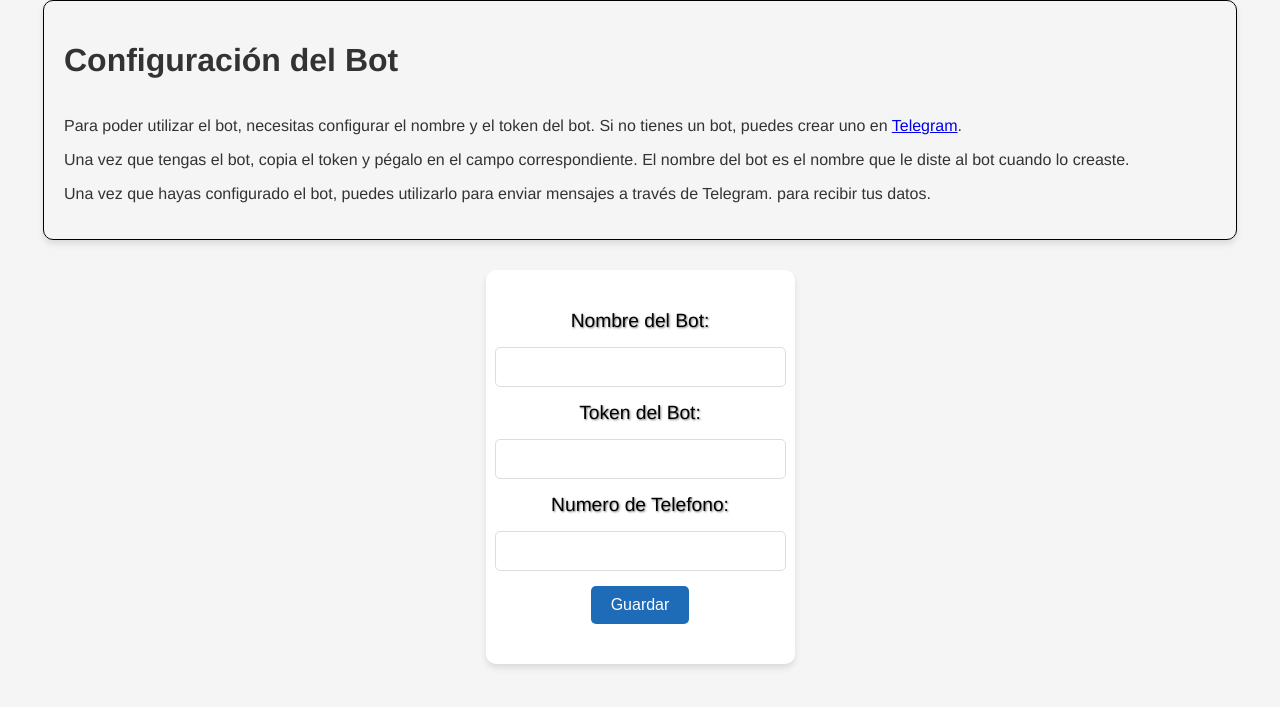
After one commit to FlEtsv/sensorStats, a Flask app: page /bot in a window 1280 px wide. The commit adds this page. Shown: the top 707 px of the page. Run offline with Flask 2, Linux system fonts and the light colour scheme.

```diff
--- a/app.py
+++ b/app.py
@@ -1,22 +1,135 @@
 import atexit
+import logging
+import traceback
 
 from apscheduler.schedulers.background import BackgroundScheduler
-from flask import Flask, render_template, request, redirect, url_for
+from flask import Flask, render_template, request, redirect, url_for, jsonify
 import json
 import os
 import requests
 import datetime
 
+import auxiliar.utilidades
 from auxiliar import sesion
 from auxiliar.action import evaluar, evaluarIndex
-from auxiliar.data import get_data, save_to_historical_data, get_historical_data
+from auxiliar.data import get_data, save_to_historical_data, get_historical_data, get_data_boolean
+from auxiliar.manipulacionDatos.sqlite import guardarDatosWeb, create_database
 from auxiliar.reloadData import tarea_programada
-from auxiliar.utilidades import construirAPI, sacarCoordenadas
 
 app = Flask(__name__)
 app.secret_key = 'supersecretkey'
 
+#ruta para el bot obtenga los datos
+@app.route('/get_data_bot', methods=['GET'])
+def get_data_bot():
+    try:
+        api = auxiliar.utilidades.construirAPI(sesion.session.get_instance().get_ip_port(), sesion.session.get_instance().get_vin())
+        data = get_data(api)
+        if data:
+            last_position = data.get('last_position', {}).get('geometry', {}).get('coordinates', [0, 0])
+            coordinates = [last_position[1], last_position[0]]  # Leaflet uses [lat, lon]
+            battery_voltage = data.get('battery', {}).get('voltage', 0)
+            energy = data.get('energy', [{}])[0]
+            autonomy = energy.get('autonomy', 0)
+            charging = energy.get('charging', {})
+            charging_mode = charging.get('charging_mode', "N/A")
+            charging_status = charging.get('status', "N/A")
+            level = energy.get('level', 0)
+            environment = data.get('environment', {})
+            air_temp = environment.get('air', {}).get('temp', 0)
+            luminosity_day = environment.get('luminosity', {}).get('day', False)
+            kinetic = data.get('kinetic', {})
+            acceleration = kinetic.get('acceleration', 0)
+            speed = kinetic.get('speed', 0)
+            preconditioning = data.get('preconditionning', {}).get('air_conditioning', {})
+            preconditioning_status = preconditioning.get('status', "N/A")
+            mileage = data.get('timed_odometer', {}).get('mileage', 0)
 
+            save_to_historical_data({
+                'battery_voltage': battery_voltage,
+                'autonomy': autonomy,
+                'charging_mode': charging_mode,
+                'charging_status': charging_status,
+                'level': level,
+                'air_temp': air_temp,
+                'luminosity_day': luminosity_day,
+                'acceleration': acceleration,
+                'speed': speed,
+                'preconditioning_status': preconditioning_status,
+                'mileage': mileage
+            })
+            return jsonify({
+                'voltaje': battery_voltage,
+                'autonomia': autonomy,
+                'modo_carga': charging_mode,
+                'estatus_carga': charging_status,
+                'nivel': level,
+                'temperatura': air_temp,
+                'luces_dia': luminosity_day,
+                'aceleracion': acceleration,
+                'velocidad': speed,
+                'estado_precon': preconditioning_status,
+                'kilometros': mileage,
+                'coordenadas': coordinates,
+                'test_value': 12  # Add a test value for the test case
+            }), 200
+        else:
+            return jsonify({
+                'Error': 'Error obteniendo los datos.',
+                'voltaje': 0,
+                'autonomia': 0,
+                'modo_carga': "N/A",
+                'estatus_carga': "N/A",
+                'nivel': 0,
+                'temperatura': 0,
+                'luces_dia': False,
+                'aceleracion': 0,
+                'velocidad': 0,
+                'estado_precon': "N/A",
+                'kilometros': 0,
+                'coordenadas': [0, 0],
+                'test_value': 12  # Add a test value for the test case
+            }), 200
+    except Exception as e:
+        print(f"Error en la representación de los datos: {e}")
+        return jsonify({
+                'Error': 'Error obteniendo los datos.',
+                'voltaje': 0,
+                'autonomia': 0,
+                'modo_carga': "N/A",
+                'estatus_carga': "N/A",
+                'nivel': 0,
+                'temperatura': 0,
+                'luces_dia': False,
+                'aceleracion': 0,
+                'velocidad': 0,
+                'estado_precon': "N/A",
+                'kilometros': 0,
+                'coordenadas': [0, 0],
+                'test_value': 12  # Add a test value for the test case
+            }), 200
+@app.route('/bot', methods=['GET', 'POST'])
+def bot():
+    if request.method == 'POST':
+        bot_name = request.form['name']
+        bot_token = request.form['token']
+        phone_number = request.form['Numero']
+        create_database()
+        # Save the bot configuration to a sqlite database
+        codigoVerificacion = guardarDatosWeb(bot_name, bot_token, phone_number)
+
+        # Redirect to a success page or render a template
+        return redirect(url_for('success', codigoVerificacion=codigoVerificacion))
+
+    return render_template('BotDisplay.html')
+
+@app.route('/success/<codigoVerificacion>')
+def success(codigoVerificacion):
+    return render_template('success.html', codigoVerificacion=codigoVerificacion)
+
+@app.route('/configuracionBot')
+def configuracionBot():
+    return render_template('BotDisplay.html')
 
 # Ruta para mostrar los últimos registros de un dato específico
 @app.route('/data/<data_type>')
@@ -31,51 +144,77 @@ def show_data(data_type):
     for entry in data:
         entry['color'] = evaluar(entry['value'], data_type)
 
-
     return render_template('data.html', data=data, data_type=data_type)
-
 
 
 @app.route('/connect', methods=['POST'])
 def connect():
     file_path = 'data/historialDatos/data.json'
-    # Asegurarse de que el directorio existe antes de escribir el archivo
-    os.makedirs(os.path.dirname(file_path), exist_ok=True)
-    # Guardar los datos de conexión en data.json
-    with open(file_path, 'w') as f:
-        json.dump(request.form.to_dict(), f)
+    try:
+        # Log the request form data
+        print(f"Request form data: {request.form}")
+        # Log the session updates
+        vin = request.form['vin']
+        ip_port = request.form['ip_port']
 
-    sesion.session.get_instance().set_vin(request.form['vin'])
-    sesion.session.get_instance().set_ip_port(request.form['ip_port'])
-    return redirect(url_for('index'))
+        # Ensure the directory exists before writing the file
+        os.makedirs(os.path.dirname(file_path), exist_ok=True)
+
+        if get_data_boolean(auxiliar.utilidades.construirAPI(ip_port, vin)):
+            # Save the connection data to data.json
+            with open(file_path, 'w') as f:
+                json.dump(request.form.to_dict(), f)
+            sesion.session.get_instance().set_vin(vin)
+            sesion.session.get_instance().set_ip_port(ip_port)
+
+            # guardar estos datos en el json
+            return redirect(url_for('index_get')), 302
+        else:
+            vin = ''
+            ip_port = ''
+            sesion.session.get_instance().set_vin(vin)
+            sesion.session.get_instance().set_ip_port(ip_port)
+            return redirect(url_for('index_get')), 302
 
 
-@app.route('/', methods=['GET', 'POST'])
-def index():
+
+        print(f"Setting session VIN: {vin}")
+        print(f"Setting session IP/Port: {ip_port}")
+
+    except Exception as e:
+        print(f"Error in connect route: {e}")
+        traceback.print_exc()
+        return jsonify({"error": f"Error saving data: {str(e)}"}), 500
+
+@app.route('/', methods=['GET'])
+def index_get():
     file_path = 'data/historialDatos/data.json'
 
+    # Ensure the directory exists before reading the file
+    os.makedirs(os.path.dirname(file_path), exist_ok=True)
+
+    # Initialize data
+    data = {}
+
+    # Check if the file exists
     if not os.path.exists(file_path):
-        os.makedirs(os.path.dirname(file_path), exist_ok=True)
         with open(file_path, 'w') as f:
-            json.dump({}, f)
-
-    if request.method == 'POST':
-        with open(file_path, 'w') as f:
-            json.dump(request.form.to_dict(), f)
-        return redirect(url_for('index'))
-
-    try:
-        with open(file_path, 'r') as f:
-            data = json.load(f)
-    except json.JSONDecodeError:
-        print("Error decodificando data.json")
-        data = {}
+            json.dump(data, f)
+    else:
+        try:
+            with open(file_path, 'r') as f:
+                data = json.load(f)
+        except json.JSONDecodeError:
+            logging.error("Error decoding data.json")
+            return jsonify({"error": "Error obteniendo los datos"}), 200
 
     ip_port = data.get('ip_port', '')
     vin = data.get('vin', '')
     sesion.session.get_instance().clear()
+    sesion.session.get_instance().set_ip_port(ip_port)
+    sesion.session.get_instance().set_vin(vin)
 
-    # Inicializar variables por defecto
+    # Initialize default variables
     battery_voltage = 0
     autonomy = 0
     charging_mode = "N/A"
@@ -92,47 +231,55 @@ def index():
     api_url = ''
 
     if ip_port and vin:
-        api_url = f"http://{ip_port}/get_vehicleinfo/{vin}?from_cache=1"
-        data = get_data(api_url)
-        if data:
-            try:
-                last_position = data.get('last_position', {}).get('geometry', {}).get('coordinates', [0, 0])
-                coordinates = [last_position[1], last_position[0]]  # Leaflet uses [lat, lon]
-                battery_voltage = data.get('battery', {}).get('voltage', 0)
-                energy = data.get('energy', [{}])[0]
-                autonomy = energy.get('autonomy', 0)
-                charging = energy.get('charging', {})
-                charging_mode = charging.get('charging_mode', "N/A")
-                charging_status = charging.get('status', "N/A")
-                level = energy.get('level', 0)
-                environment = data.get('environment', {})
-                air_temp = environment.get('air', {}).get('temp', 0)
-                luminosity_day = environment.get('luminosity', {}).get('day', False)
-                kinetic = data.get('kinetic', {})
-                acceleration = kinetic.get('acceleration', 0)
-                speed = kinetic.get('speed', 0)
-                preconditioning = data.get('preconditionning', {}).get('air_conditioning', {})
-                preconditioning_status = preconditioning.get('status', "N/A")
-                mileage = data.get('timed_odometer', {}).get('mileage', 0)
+        if get_data_boolean(auxiliar.utilidades.construirAPI(ip_port, vin)):
+            api_url = f"http://{ip_port}/get_vehicleinfo/{vin}?from_cache=1"
+            data = get_data(api_url)
+            if data:
+                try:
+                    last_position = data.get('last_position', {}).get('geometry', {}).get('coordinates', [0, 0])
+                    coordinates = [last_position[1], last_position[0]]  # Leaflet uses [lat, lon]
+                    battery_voltage = data.get('battery', {}).get('voltage', 0)
+                    energy = data.get('energy', [{}])[0]
+                    autonomy = energy.get('autonomy', 0)
+                    charging = energy.get('charging', {})
+                    charging_mode = charging.get('charging_mode', "N/A")
+                    charging_status = charging.get('status', "N/A")
+                    level = energy.get('level', 0)
+                    environment = data.get('environment', {})
+                    air_temp = environment.get('air', {}).get('temp', 0)
+                    luminosity_day = environment.get('luminosity', {}).get('day', False)
+                    kinetic = data.get('kinetic', {})
+                    acceleration = kinetic.get('acceleration', 0)
+                    speed = kinetic.get('speed', 0)
+                    preconditioning = data.get('preconditionning', {}).get('air_conditioning', {})
+                    preconditioning_status = preconditioning.get('status', "N/A")
+                    mileage = data.get('timed_odometer', {}).get('mileage', 0)
 
-                save_to_historical_data({
-                    'battery_voltage': battery_voltage,
-                    'autonomy': autonomy,
-                    'charging_mode': charging_mode,
-                    'charging_status': charging_status,
-                    'level': level,
-                    'air_temp': air_temp,
-                    'luminosity_day': luminosity_day,
-                    'acceleration': acceleration,
-                    'speed': speed,
-                    'preconditioning_status': preconditioning_status,
-                    'mileage': mileage
-                })
-            except Exception as e:
-                print(f"Error en la representación de los datos: {e}")
-                error = "Error en la representación de los datos. Por favor, inténtelo de nuevo más tarde."
+                    save_to_historical_data({
+                        'battery_voltage': battery_voltage,
+                        'autonomy': autonomy,
+                        'charging_mode': charging_mode,
+                        'charging_status': charging_status,
+                        'level': level,
+                        'air_temp': air_temp,
+                        'luminosity_day': luminosity_day,
+                        'acceleration': acceleration,
+                        'speed': speed,
+                        'preconditioning_status': preconditioning_status,
+                        'mileage': mileage
+                    })
+                except Exception as e:
+                    logging.error(f"Error in data representation: {e}")
+                    return jsonify({"error": "Error obteniendo los datos"}), 200
+            else:
+                error = "Error obteniendo los datos."
+                return jsonify({"error": "Error obteniendo los datos"}), 200
         else:
-            error = "Error obteniendo los datos. Por favor, inténtelo de nuevo más tarde."
+            error = "Error obteniendo los datos."
+            return jsonify({"error": "Error obteniendo los datos"}), 200
+    else:
+        error = "Error obteniendo los datos."
+        return jsonify({"error": f" Error obteniendo los datos"}), 200
 
     colorBV = evaluarIndex(battery_voltage, 'battery_voltage')
     colorAutonomy = evaluarIndex(autonomy, 'autonomy')
@@ -168,19 +315,37 @@ def index():
         colorPS=colorPS,
         mileage=mileage,
         error=error,
-        coordinates=coordinates
-    )
+        coordinates=coordinates,
+        version='1.3.8'
+    ), 200
 
+@app.route('/', methods=['POST'])
+def index_post():
+    file_path = 'data/historialDatos/data.json'
+
+    # Asegurarse de que el directorio existe antes de escribir el archivo
+    os.makedirs(os.path.dirname(file_path), exist_ok=True)
+
+    # Guardar los datos de conexión en data.json
+    try:
+        with open(file_path, 'w') as f:
+            json.dump(request.form.to_dict(), f)
+    except Exception as e:
+        logging.error(f"Error escribiendo data.json: {e}")
+        return jsonify({"error": "Error guardando los datos"}), 200
+
+    sesion.session.get_instance().set_vin(request.form['vin'])
+    sesion.session.get_instance().set_ip_port(request.form['ip_port'])
+    return redirect(url_for('index')), 302
 
 
 # Inicializar el planificador de fondo
 scheduler = BackgroundScheduler()
-scheduler.add_job(func=tarea_programada, trigger="interval", hours=2)
+scheduler.add_job(func=tarea_programada, trigger="interval", hours=3)
 scheduler.start()
 
 # Apagar el planificador cuando se cierre la aplicación
-atexit.register(lambda: scheduler.shutdown())
-
+atexit.register(scheduler.shutdown)
 
 if __name__ == '__main__':
     port = int(os.environ.get('PORT', 5006))
--- a/auxiliar/action.py
+++ b/auxiliar/action.py
@@ -39,9 +39,9 @@ def evaluar(value, data_type):
 
 def evaluarIndex(value, data_type):
     if data_type == 'battery_voltage':
-        if 330 <= value <= 360:
+        if (82.5<= value <= 90):
             return 'chart-card-amarillo'
-        elif value < 330:
+        elif value < 82.5:
             return 'chart-card-rojo'
         else:
             return 'chart-card-verde'
--- /dev/null
+++ b/auxiliar/manipulacionDatos/codigo.py
@@ -0,0 +1,5 @@
+import random
+
+
+def generarCodigoAleatorio():
+    return random.randint(1000, 9999)
--- /dev/null
+++ b/templates/BotDisplay.html
@@ -0,0 +1,115 @@
+<!DOCTYPE html>
+<html lang="en">
+<head>
+    <meta charset="UTF-8">
+    <title>Configuracion Bot</title>
+    <link rel="icon" href="/static/assets/img/favicon.ico" type="image/x-icon">
+    <style>
+        body {
+            font-family: 'Helvetica Neue', Arial, sans-serif;
+            background-color: #f5f5f5;
+            color: #333;
+            margin: 0;
+            padding: 0;
+            display: flex;
+            justify-content: center;
+            align-items: center; /* Center elements vertically */
+            min-height: 70vh;
+            flex-direction: column;
+            align-content: center;
+        }
+        .container {
+            background-color: #fff;
+            padding: 20px;
+            border-radius: 10px;
+            box-shadow: 0 4px 6px rgba(0, 0, 0, 0.1);
+            display: flex;
+            flex-direction: column;
+            align-items: center;
+        }
+        form {
+            width: 100%; /* Ancho del contenido principal */
+            display: flex;
+            flex-direction: column;
+            align-items: center; /* Centra contenido verticalmente */
+            padding: 20px;
+        }
+        label {
+            font-size: 1.2rem;
+            margin-bottom: 15px;
+            color: #000000;
+            text-shadow: 1px 1px 2px rgba(0, 0, 0, 0.5); /* Sombra suave */
+            transition: color 0.3s, transform 0.3s ease-in-out; /* Transición de color y transformación */
+        }
+        label:hover {
+            color: #1ea6b8; /* Cambio de color suave al hacer hover */
+            transform: scale(1.05); /* Escalado sutil al hacer hover */
+        }
+        input[type="text"] {
+            width: 100%;
+            padding: 10px;
+            margin-bottom: 15px;
+            border: 1px solid #ddd;
+            border-radius: 5px;
+            font-size: 1rem;
+        }
+        input[type="submit"] {
+            padding: 10px 20px;
+            background-color: #1e6bb8;
+            color: white;
+            border: none;
+            border-radius: 5px;
+            font-size: 1rem;
+            cursor: pointer;
+            transition: background-color 0.3s ease; /* Transición de color de fondo */
+        }
+        input[type="submit"]:hover {
+            background-color: #1ea6b8; /* Cambio de color suave al hacer hover */
+        }
+        .content{
+            margin-bottom: 30px;
+            width: 90%;
+            display: flex;
+            flex-direction: column;
+            align-content: center;
+            padding: 20px;
+            border-radius: 10px;
+            box-shadow: 0 4px 6px rgba(0, 0, 0, 0.1);
+            border: black 1px solid;
+        }
+    </style>
+</head>
+<body>
+    <div class="content">
+        <h1>Configuración del Bot</h1>
+        <div class="explicación">
+            <p>
+                Para poder utilizar el bot, necesitas configurar el nombre y el token del bot.
+                Si no tienes un bot, puedes crear uno en <a href="https://core.telegram.org/bots#3-how-do-i-create-a-bot">Telegram</a>.
+
+            </p>
+            <p>
+                Una vez que tengas el bot, copia el token y pégalo en el campo correspondiente.
+                El nombre del bot es el nombre que le diste al bot cuando lo creaste.
+            </p>
+            <p>
+                Una vez que hayas configurado el bot, puedes utilizarlo para enviar mensajes a través de Telegram. para recibir tus datos.
+
+            </p>
+        </div>
+    </div>
+
+    <div class="container">
+        <!-- un formulario para configurar el bot -->
+<form action="/bot" method="post">
+    <label for="name">Nombre del Bot:</label>
+    <input type="text" name="name" id="name" required>
+    <label for="token">Token del Bot:</label>
+    <input type="text" name="token" id="token" required>
+    <label for="Numero">Numero de Telefono:</label>
+    <input type="text" name="Numero" id="Numero" required>
+    <input type="submit" value="Guardar">
+</form>
+    </div>
+</body>
+</html>
```
Also changed, not shown: auxiliar/data.py (+14 -6 lines), auxiliar/manipulacionDatos/sqlite.py (added, +31 -0 lines), auxiliar/reloadData.py (+1 -10 lines), templates/index.html (+27 -5 lines), templates/success.html (added, +29 -0 lines), tests/test_app.py (added, +136 -0 lines).
